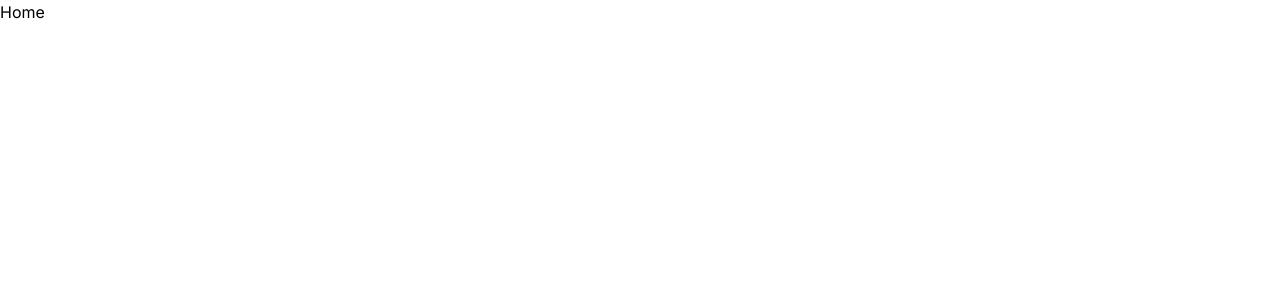
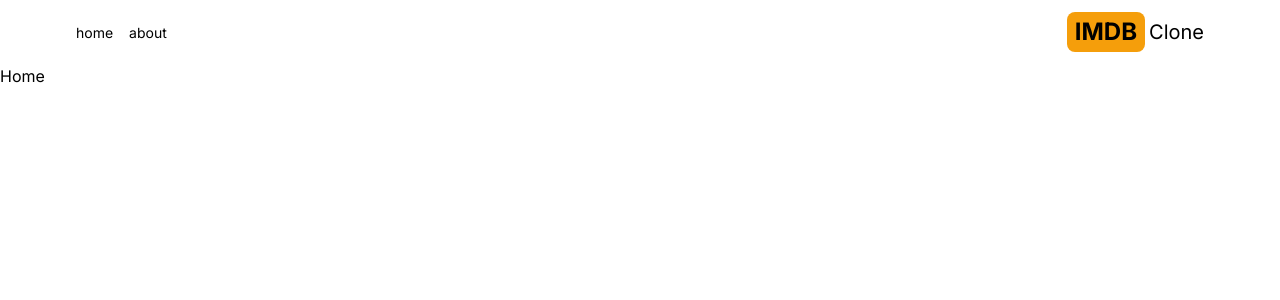
Before and after one commit to digibite/next-imdb, a Next.js app: page / in a window 1280 px wide. Shown: the top 300 px of the page. Built offline with nearby package versions, Linux system fonts and the light colour scheme.

Commit message:
Add header section

```diff
--- a/src/app/layout.js
+++ b/src/app/layout.js
@@ -1,5 +1,6 @@
 import { Inter } from "next/font/google";
 import "./globals.css";
+import Header from "@/components/Header";
 
 const inter = Inter({ subsets: ["latin"] });
 
@@ -11,7 +12,10 @@
 export default function RootLayout({ children }) {
   return (
     <html lang="en">
-      <body className={inter.className}>{children}</body>
+      <body className={inter.className}>
+        <Header />
+        {children}
+      </body>
     </html>
   );
 }
--- /dev/null
+++ b/src/components/Header.jsx
@@ -0,0 +1,23 @@
+import Link from "next/link";
+import MenuItem from "./MenuItem";
+import { AiFillHome } from "react-icons/ai";
+import { TbInfoCircleFilled } from "react-icons/tb";
+
+function Header() {
+  return (
+    <div className="flex justify-between items-center p-3 max-w-6xl mx-auto">
+      <div className="flex gap-4 items-center">
+        <MenuItem title="home" address="/" Icon={AiFillHome} />
+        <MenuItem title="about" address="/about" Icon={TbInfoCircleFilled} />
+      </div>
+      <Link href="/" className="flex gap-1 items-center">
+        <span className="text-2xl font-bold bg-amber-500 py-1 px-2 rounded-lg">
+          IMDB
+        </span>
+        <span className="text-xl hidden sm:inline">Clone</span>
+      </Link>
+    </div>
+  );
+}
+
+export default Header;
--- /dev/null
+++ b/src/components/MenuItem.jsx
@@ -0,0 +1,11 @@
+import Link from "next/link";
+function MenuItem({ title, address, Icon }) {
+  return (
+    <Link href="address" className="hover:text-amber-500">
+      <Icon className="text-2xl sm:hidden" />
+      <p className="upppercase hidden sm:inline text-sm">{title}</p>
+    </Link>
+  );
+}
+
+export default MenuItem;
```
Also changed, not shown: package.json (+5 -4 lines), 1 other file (tests, documents, lock files or other folders).
